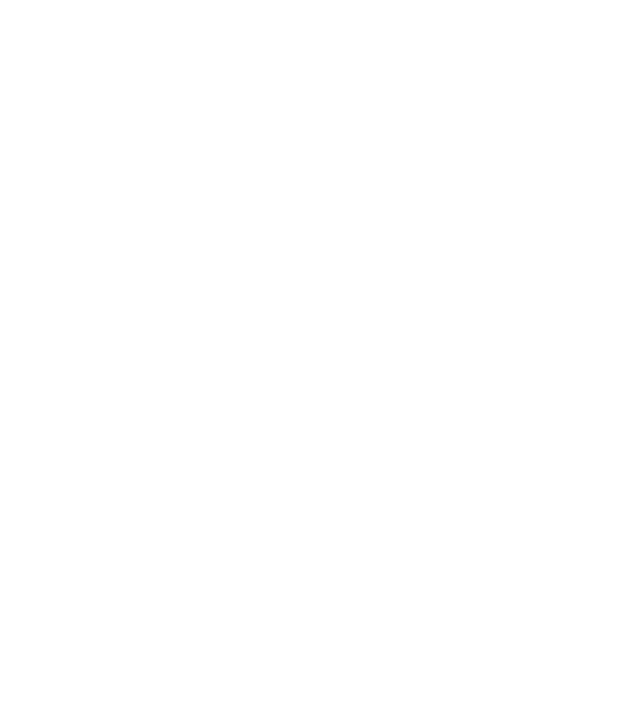
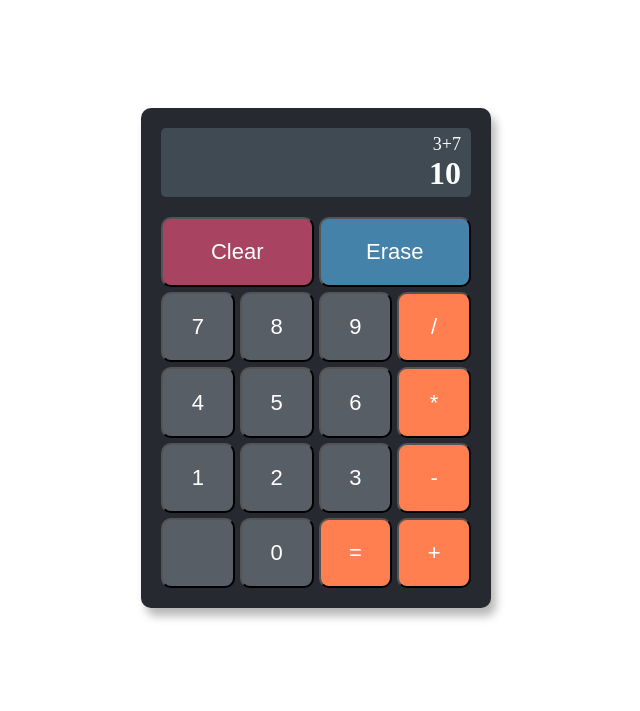
Before and after one commit to Kndrik/calculator, a plain HTML site: page index.html in a window 1280 px wide. Shown: the whole page, without its empty margins (324-964 px from the left). Drawn offline with Linux system fonts and the light colour scheme.

Commit message:
Add calculator visuals

```diff
--- a/index.html
+++ b/index.html
@@ -7,6 +7,43 @@
         <link href ="style.css" rel="stylesheet">
     </head>
     <body>
-
+        <div class="content">
+            <div class="calculatorBody">
+                <div class="display">
+                    <div class="operation">3+7</div>
+                    <div class="result">10</div>
+                </div>
+                <div class="buttons">
+                    <div class="row">
+                        <button class="clear">Clear</button>
+                        <button class="erase">Erase</button>
+                    </div>
+                    <div class="row">
+                        <button>7</button>
+                        <button>8</button>
+                        <button>9</button>
+                        <button class="operator">/</button>
+                    </div>
+                    <div class="row">
+                        <button>4</button>
+                        <button>5</button>
+                        <button>6</button>
+                        <button class="operator">*</button>
+                    </div>
+                    <div class="row">
+                        <button>1</button>
+                        <button>2</button>
+                        <button>3</button>
+                        <button class="operator">-</button>
+                    </div>
+                    <div class="row">
+                        <button></button>
+                        <button>0</button>
+                        <button class="operator">=</button>
+                        <button class="operator">+</button>
+                    </div>
+                </div>
+            </div>
+        </div>
     </body>
 </html>
--- a/script.js
+++ b/script.js
@@ -1,3 +1,10 @@
+const Operators = {
+    Add: "add",
+    Substract: "substract",
+    Multiply: "multiply",
+    Divide: "divide"
+}
+
 function add(a, b) {
     return a + b;
 }
@@ -13,3 +20,23 @@ function multiply(a, b) {
 function divide(a, b) {
     return a / b;
 }
+
+function operate(operator, a, b) {
+    switch(operator) {
+        case Operators.Add:
+            return add(a, b);
+        break;
+
+        case Operators.Substract:
+            return substract(a, b);
+        break;
+
+        case Operators.Multiply:
+            return multiply(a, b);
+        break;
+
+        case Operators.Divide:
+            return divide(a, b);
+        break;
+    }
+}
--- a/style.css
+++ b/style.css
@@ -0,0 +1,89 @@
+body {
+    display: flex;
+    justify-content: center;
+}
+
+.content {
+    width: 600px;
+    display: flex;
+    justify-content: center;
+    padding: 100px 0px;
+}
+
+.calculatorBody {
+    flex: 0 1 auto;
+    background-color: rgb(39, 41, 48);
+    padding: 20px 20px;
+    box-sizing: border-box;
+    border-radius: 10px;
+    display: flex;
+    flex-flow: column;
+    align-items: center;
+    height: 500px;
+    width: 350px;
+    box-shadow: 5px 8px 10px rgba(0, 0, 0, 0.288);
+}
+
+.display {
+    box-sizing: border-box;
+    background-color: rgb(63, 74, 83);
+    width: 100%;
+    height: 15%;
+    border-radius: 5px;
+    text-align: end;
+    color: white;
+    padding: 5px 10px;
+    display: flex;
+    flex-flow: column;
+    justify-content: flex-end;
+}
+
+.buttons {
+    flex: 1;
+    width: 100%;
+    margin-top: 20px;
+    display: flex;
+    flex-flow: column;
+    gap: 5px;
+}
+
+.row {
+    display: flex;
+    flex: 1;
+    gap: 5px;
+}
+
+.row button {
+    flex: 1;
+    background-color: rgb(88, 94, 102);
+    color: white;
+    font-size: 22px;
+    border-radius: 10px;
+}
+
+.buttons .row .clear {
+    background-color: rgb(168, 68, 98);
+}
+
+.buttons .row .erase {
+    background-color: rgb(69, 130, 170);
+}
+
+.buttons .row .operator {
+    background-color: coral;
+}
+
+.result {
+    display: flex;
+    align-items: flex-end;
+    justify-content: flex-end;
+    font-size: 32px;
+    font-weight: bold;
+}
+
+.operation {
+    display: flex;
+    align-items: flex-end;
+    justify-content: flex-end;
+    font-size: 18px;
+}
```
